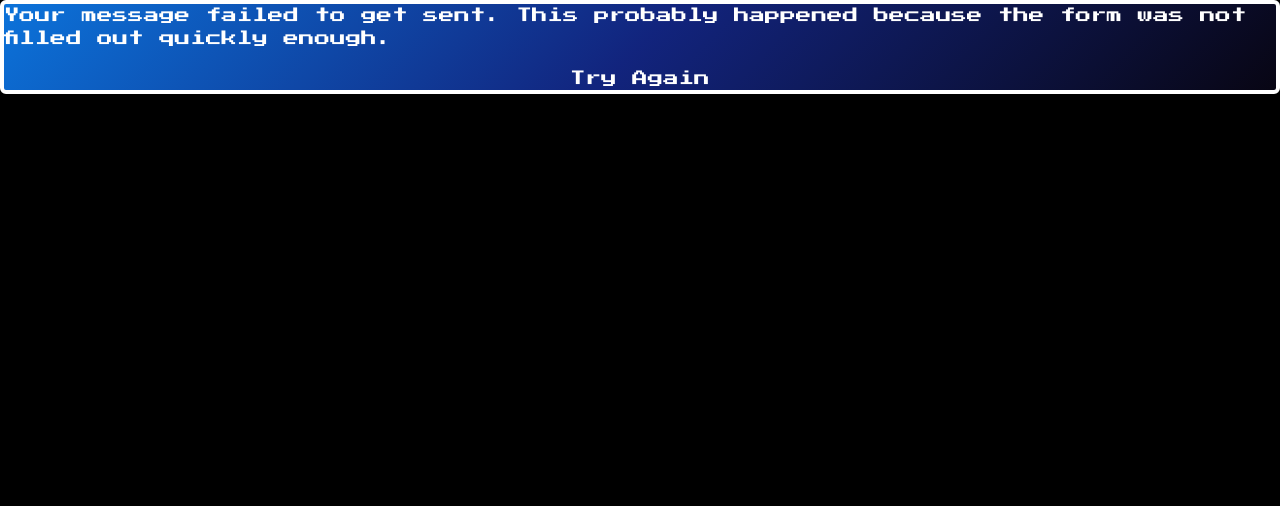
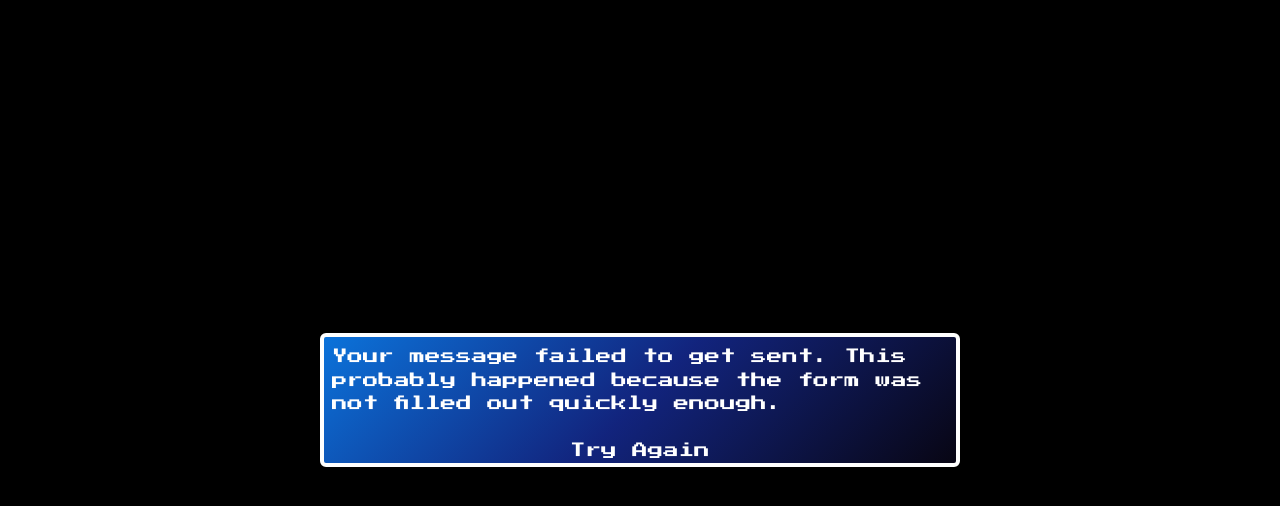
Before and after one commit to Sc1entifik/PortfolioSite, a Next.js app: page /contact/formProcess in a window 1280 px wide. Shown: the top 506 px of the page. Built offline with nearby package versions, Linux system fonts and the light colour scheme; no server answers.

Commit message:
Added styling to messageFailure and messageSuccess.tsx with a wrapper component messageFlexFormat.tsx

```diff
--- a/src/app/contact/formProcess/messageFailure.tsx
+++ b/src/app/contact/formProcess/messageFailure.tsx
@@ -4,6 +4,7 @@ import { MediaMap } from "@/utils/mediaMap";
 import RpgBorder from "../components/rpgBorder";
 import { SiteMap } from "@/utils/siteMap";
 import { useRouter } from "next/navigation";
+import MessageFlexFormat from "./messageFlexFormat";
 
 export default function MessageFailure() {
 	const inputRef = useRef<HTMLInputElement>(null);
@@ -11,8 +12,9 @@ export default function MessageFailure() {
 	const router = useRouter();
 
 	return (
+		<MessageFlexFormat>
 			<RpgBorder onClick={ () => inputRef.current?.focus() }>
-			<p>Your message failed to get sent. This probably happened because the form was not filled out quickly enough.</p>
+				<p className="p-2">Your message failed to get sent. This probably happened because the form was not filled out quickly enough.</p>
 				<button onClick={() => {
 					tryAgainSound.currentTime = 0;
 					tryAgainSound
@@ -20,9 +22,8 @@ export default function MessageFailure() {
 						.catch( e => console.warn("Audo playback failed: ", e ) );
 
 					router.replace(SiteMap.Contact);
-
 				}}>Try Again</button>
 			</RpgBorder>
-
+		</MessageFlexFormat>
 	);
 }
--- /dev/null
+++ b/src/app/contact/formProcess/messageFlexFormat.tsx
@@ -0,0 +1,13 @@
+import { ReactNode } from "react";
+
+export default function MessageFlexFormat({ children }: { children: ReactNode }) {
+	return (
+		<div className="h-dvh flex justify-center items-center">
+			<div className="w-1/2">
+				{children}
+			</div>
+		</div>
+
+	);
+
+}
--- a/src/app/contact/formProcess/messageSuccess.tsx
+++ b/src/app/contact/formProcess/messageSuccess.tsx
@@ -4,6 +4,7 @@ import { useEffect, useRef } from "react";
 import { MediaMap } from "@/utils/mediaMap";
 import { useRouter } from "next/navigation";
 import RpgBorder from "../components/rpgBorder";
+import MessageFlexFormat from "./messageFlexFormat";
 
 export default function MessageSuccess() {
 	const inputRef = useRef<HTMLInputElement>(null);
@@ -19,8 +20,9 @@ export default function MessageSuccess() {
 	},[]);
 
 	return (
+		<MessageFlexFormat>
 			<RpgBorder onClick={ () => inputRef.current?.focus() }>
-			<p>Your message has been sent. You will be contacted soon!</p>
+				<p className="p-2">Your message has been sent. You will be contacted soon!</p>
 				<button onClick={() => {
 					confirmationSound.current.currentTime = 0;
 					confirmationSound.current
@@ -30,5 +32,6 @@ export default function MessageSuccess() {
 					router.replace("/");
 				}}>OK</button>
 			</RpgBorder>
+		</MessageFlexFormat>
 	);
 }
--- a/src/app/contact/page.tsx
+++ b/src/app/contact/page.tsx
@@ -8,6 +8,7 @@ export default async function ContactMe() {
 	const cookieStore = await cookies();
 	const encryptedSuccess = cookieStore.get("captchaSuccess")?.value;
 
+	/*
 	if (!encryptedSuccess) {
 		redirect(SiteMap.Captcha);
 	}
@@ -17,6 +18,7 @@ export default async function ContactMe() {
 	if (decryptedSuccess !== "success") {
 		redirect(SiteMap.Captcha);
 	}
+	*/
 
 	return <FfContactForm/>
 }
```
Lines whose indentation alone changed are shown as unchanged.
